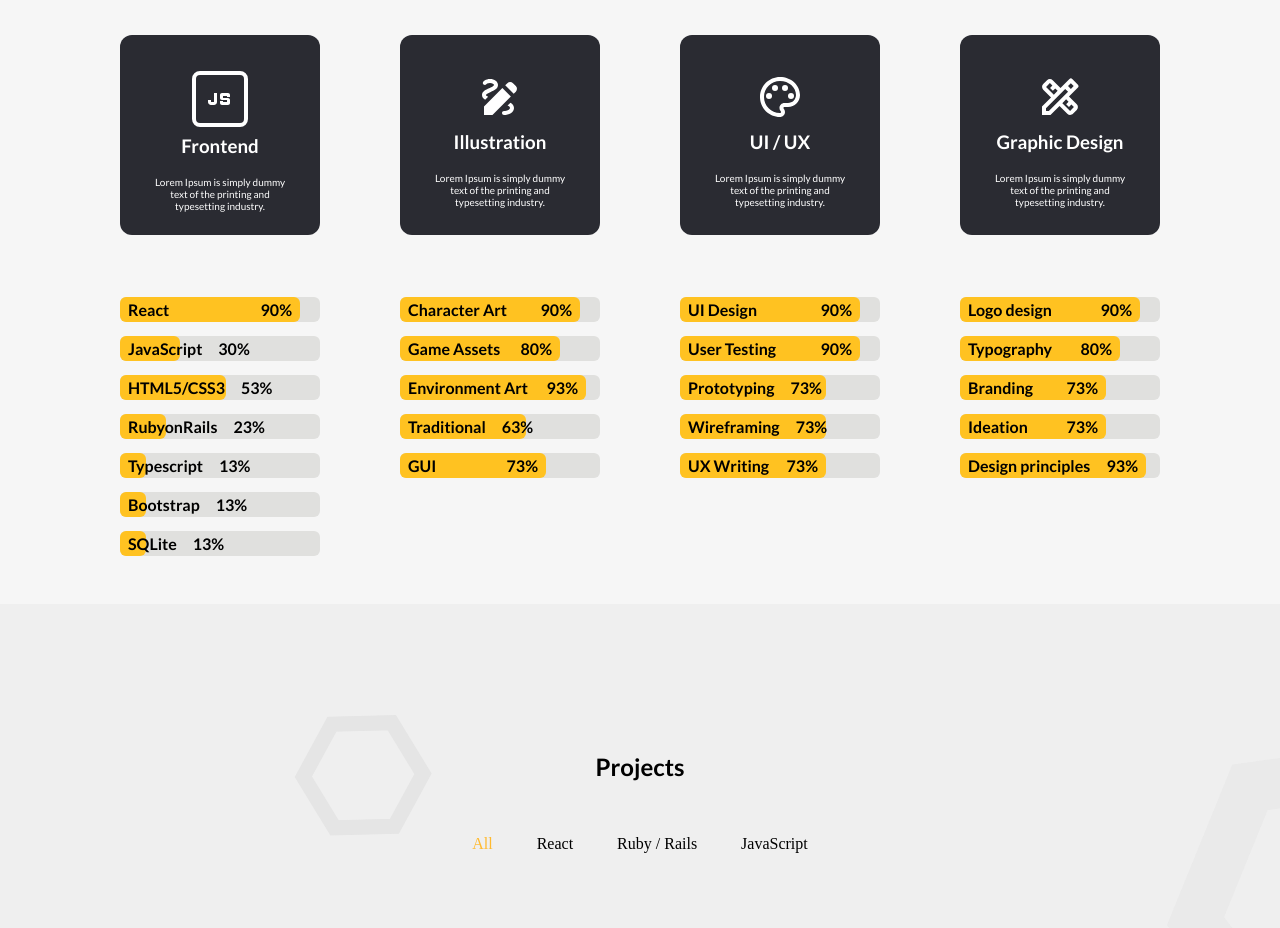
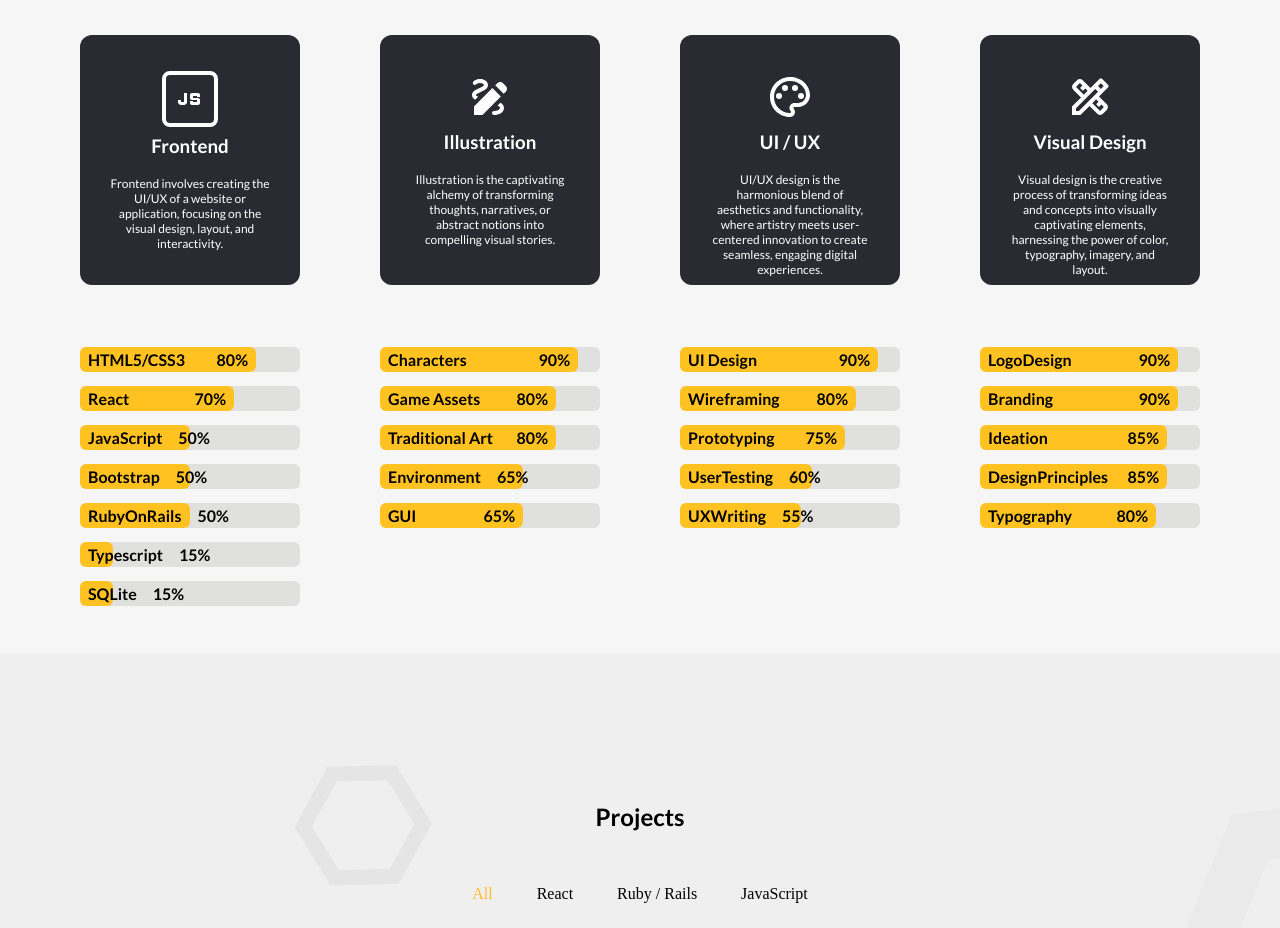
Before and after one commit to tielass/portfolio-website, a React (Create React App) app: page / in a window 1280 px wide. Shown: the part 3860-4788 px from the top of the page. Built offline with nearby package versions, Linux system fonts and the light colour scheme.

Commit message:
skills updated

```diff
--- a/src/components/Skills.jsx
+++ b/src/components/Skills.jsx
@@ -31,7 +31,7 @@ function Skills() {
             <div className="black--square--info">
               <JavascriptIcon className='js--icon'/>
               <h3 className='custom--skill--header'>Frontend</h3>
-              <p className='custom--skill--text'>Lorem Ipsum is simply dummy text of the printing and typesetting industry.</p>
+              <p className='custom--skill--text'>Frontend involves creating the UI/UX of a website or application, focusing on the visual design, layout, and interactivity.</p>
             </div>
           </div>
           <div className="skills--progress">
@@ -46,7 +46,7 @@ function Skills() {
             <div className="black--square--info">
               <DrawIcon className='draw--icon'/>
               <h3 className='custom--skill--header'>Illustration</h3>
-              <p className='custom--skill--text'>Lorem Ipsum is simply dummy text of the printing and typesetting industry.</p>
+              <p className='custom--skill--text'>Illustration is the captivating alchemy of transforming thoughts, narratives, or abstract notions into compelling visual stories.</p>
             </div>
           </div>
           <div className="skills--progress">
@@ -61,7 +61,7 @@ function Skills() {
             <div className="black--square--info">
               <ColorLensOutlinedIcon className='illustration--icon'/>
               <h3 className='custom--skill--header'>UI / UX</h3>
-              <p className='custom--skill--text'>Lorem Ipsum is simply dummy text of the printing and typesetting industry.</p>
+              <p className='custom--skill--text'>UI/UX design is the harmonious blend of aesthetics and functionality, where artistry meets user-centered innovation to create seamless, engaging digital experiences.</p>
             </div>
           </div>
           <div className="skills--progress">
@@ -75,8 +75,8 @@ function Skills() {
           <div className="black--square">
             <div className="black--square--info">
               <DesignServicesOutlinedIcon className='design--icon'/>
-              <h3 className='custom--skill--header'>Graphic Design</h3>
-              <p className='custom--skill--text'>Lorem Ipsum is simply dummy text of the printing and typesetting industry.</p>
+              <h3 className='custom--skill--header'>Visual Design</h3>
+              <p className='custom--skill--text'>Visual design is the creative process of transforming ideas and concepts into visually captivating elements, harnessing the power of color, typography, imagery, and layout.</p>
             </div>
           </div>
           <div className="skills--progress">
--- a/src/helpers/illustrationSkills.js
+++ b/src/helpers/illustrationSkills.js
@@ -1,7 +1,7 @@
 export const illustrationSkills = [
-  { bgcolor: "#FFC221", completed: 90, skill: 'Character Art'},
+  { bgcolor: "#FFC221", completed: 90, skill: 'Characters'},
   { bgcolor: "#FFC221", completed: 80, skill: 'Game Assets'},
-  { bgcolor: "#FFC221", completed: 93, skill: 'Environment Art'},
-  { bgcolor: "#FFC221", completed: 63, skill: 'Traditional'},
-  { bgcolor: "#FFC221", completed: 73, skill: 'GUI'},
+  { bgcolor: "#FFC221", completed: 80, skill: 'Traditional Art'},
+  { bgcolor: "#FFC221", completed: 65, skill: 'Environment'},
+  { bgcolor: "#FFC221", completed: 65, skill: 'GUI'},
 ];
--- a/src/helpers/softwareSkills.js
+++ b/src/helpers/softwareSkills.js
@@ -1,9 +1,9 @@
 export const softwareSkills = [
-  { bgcolor: "#FFC221", completed: 90, skill: 'React'},
-  { bgcolor: "#FFC221", completed: 30, skill: 'JavaScript'},
-  { bgcolor: "#FFC221", completed: 53, skill: 'HTML5/CSS3'},
-  { bgcolor: "#FFC221", completed: 23, skill: 'RubyonRails'},
-  { bgcolor: "#FFC221", completed: 13, skill: 'Typescript'},
-  { bgcolor: "#FFC221", completed: 13, skill: 'Bootstrap'},
-  { bgcolor: "#FFC221", completed: 13, skill: 'SQLite'},
+  { bgcolor: "#FFC221", completed: 80, skill: 'HTML5/CSS3'},
+  { bgcolor: "#FFC221", completed: 70, skill: 'React'},
+  { bgcolor: "#FFC221", completed: 50, skill: 'JavaScript'},
+  { bgcolor: "#FFC221", completed: 50, skill: 'Bootstrap'},
+  { bgcolor: "#FFC221", completed: 50, skill: 'RubyOnRails'},
+  { bgcolor: "#FFC221", completed: 15, skill: 'Typescript'},
+  { bgcolor: "#FFC221", completed: 15, skill: 'SQLite'},
 ];
--- a/src/helpers/uiuxSkills.js
+++ b/src/helpers/uiuxSkills.js
@@ -1,7 +1,7 @@
 export const uiuxSkills = [
   { bgcolor: "#FFC221", completed: 90, skill: 'UI Design'},
-  { bgcolor: "#FFC221", completed: 90, skill: 'User Testing'},
-  { bgcolor: "#FFC221", completed: 73, skill: 'Prototyping'},
-  { bgcolor: "#FFC221", completed: 73, skill: 'Wireframing'},
-  { bgcolor: "#FFC221", completed: 73, skill: 'UX Writing'},
+  { bgcolor: "#FFC221", completed: 80, skill: 'Wireframing'},
+  { bgcolor: "#FFC221", completed: 75, skill: 'Prototyping'},
+  { bgcolor: "#FFC221", completed: 60, skill: 'UserTesting'},
+  { bgcolor: "#FFC221", completed: 55, skill: 'UXWriting'},
 ];
--- a/src/helpers/visualDesignSkills.js
+++ b/src/helpers/visualDesignSkills.js
@@ -1,7 +1,7 @@
 export const visualDesignSkills = [
-  { bgcolor: "#FFC221", completed: 90, skill: 'Logo design'},
+  { bgcolor: "#FFC221", completed: 90, skill: 'LogoDesign'},
+  { bgcolor: "#FFC221", completed: 90, skill: 'Branding'},
+  { bgcolor: "#FFC221", completed: 85, skill: 'Ideation'},
+  { bgcolor: "#FFC221", completed: 85, skill: 'DesignPrinciples'},
   { bgcolor: "#FFC221", completed: 80, skill: 'Typography'},
-  { bgcolor: "#FFC221", completed: 73, skill: 'Branding'},
-  { bgcolor: "#FFC221", completed: 73, skill: 'Ideation'},
-  { bgcolor: "#FFC221", completed: 93, skill: 'Design principles'},
 ];
--- a/src/style/Skills.css
+++ b/src/style/Skills.css
@@ -23,12 +23,12 @@
   flex-direction: column;
   justify-content: center;
   text-align: center;
-  width: 200px;
+  width: 220px;
 }
 
 /* Black Square */
 .black--square {
-  height: 200px;
+  height: 250px;
   background-color: #2A2B32;
   border-radius: 12px;
   margin-bottom: 3rem;
@@ -70,7 +70,7 @@
 
 .custom--skill--text {
   color: #fff;
-  font-size: 10px;
+  font-size: 12px;
   padding: 0 20px;
 }
 
```
